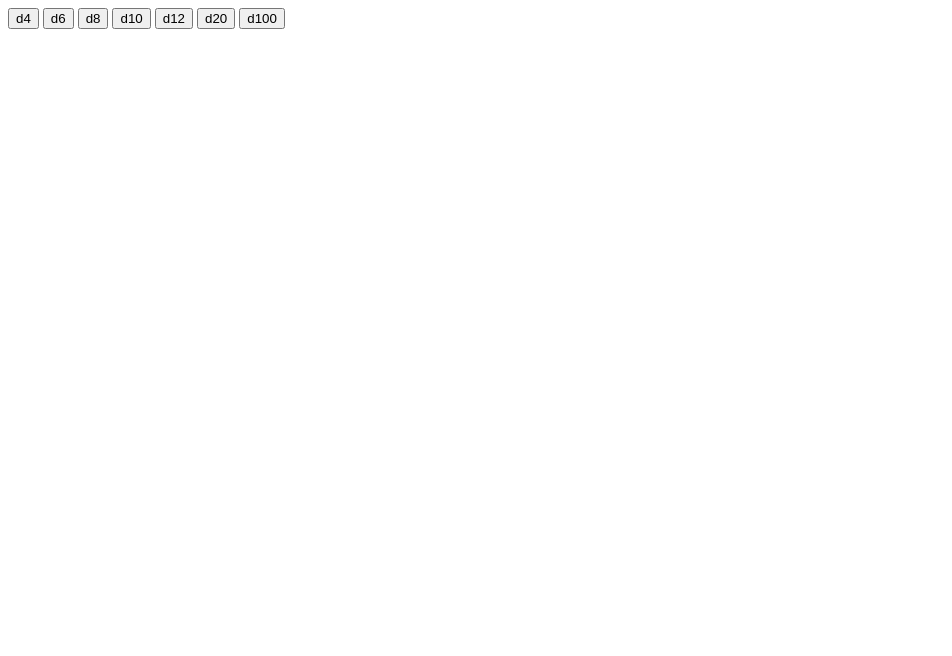
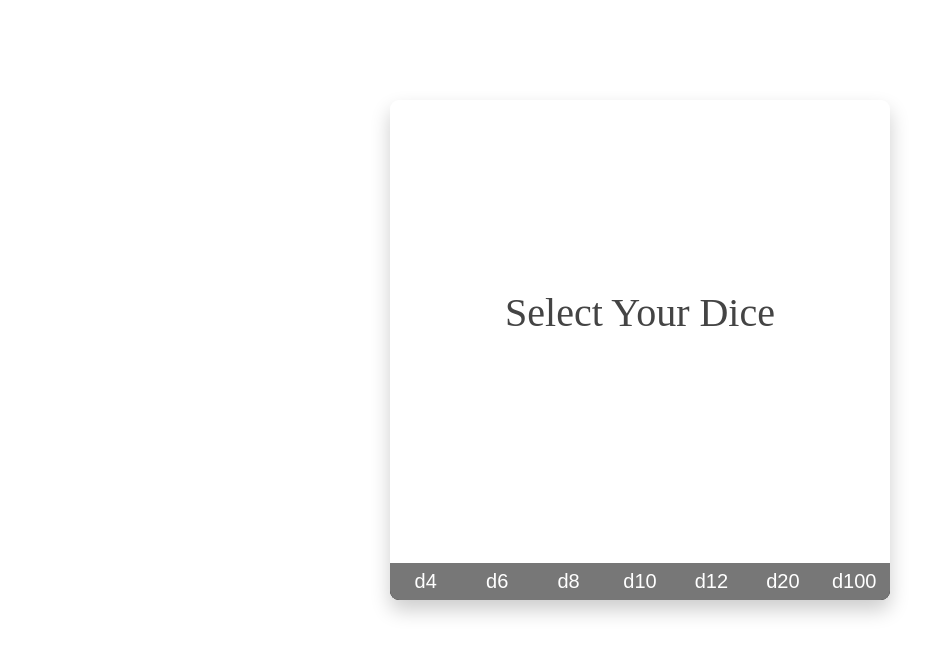
Before and after one commit to StanishCode/Dice-Roller, a plain HTML site: page index.html in a window 1280 px wide. Shown: the whole page, without its empty margins (0-952 px from the left). Drawn offline with Linux system fonts and the light colour scheme.

Commit message:
create initial styling

```diff
--- a/index.html
+++ b/index.html
@@ -4,11 +4,12 @@
     <meta charset="UTF-8">
     <meta http-equiv="X-UA-Compatible" content="IE=edge">
     <meta name="viewport" content="width=device-width, initial-scale=1.0">
+    <link rel="stylesheet" href="style.css">
     <title>Dice Roller</title>
 </head>
 <body>
     <div class="content">
-        <div class="results-display"></div>
+        <div class="results-display">Select Your Dice</div>
         <div class="amount-display"></div>
         <div class="dies">
             <button class="btn">d4</button>
--- /dev/null
+++ b/style.css
@@ -0,0 +1,66 @@
+*{
+    margin: 0;
+    padding: 0;
+    box-sizing: border-box;
+    font-size: 62.5%;
+}
+
+.content{
+    /* background-color: red; */
+    height: 50rem;
+    width: 50rem;
+    border-radius: 9px;
+    margin: 10rem auto;
+    overflow: hidden;
+    box-shadow: 0 1rem 2rem rgba(0, 0, 0, 0.2);
+
+    display: flex;
+    flex-direction: column;
+    justify-content: end;
+}
+
+.results-display{
+    /* background-color: blue; */
+    height: 85%;
+    width: 100%;
+    color: #444;
+    font-size: 4rem;
+    /* border-bottom: solid 2px #555; */
+
+    display: flex;
+    justify-content: center;
+    align-items: center;
+}
+.amount-display{
+    /* background-color: aqua; */
+    height: 7.5%;
+    width: 100%;
+    font-size: 2rem;
+
+    display: flex;
+    justify-content: center;
+    align-items: center;
+}
+
+.dies{
+    background-color: black;
+    height: 7.5%;
+
+    display: flex;
+    justify-content: center;
+    /* gap: 1rem; */
+}
+
+.btn{
+    background-color: #777;
+    border: none;
+    color: white;
+    font-size: 2rem;
+    /* padding: .8rem 1.2rem; */
+    width: 100%;
+    transition: all 0.5s;
+}
+
+.btn:hover{
+    background-color: #555;
+}
```
